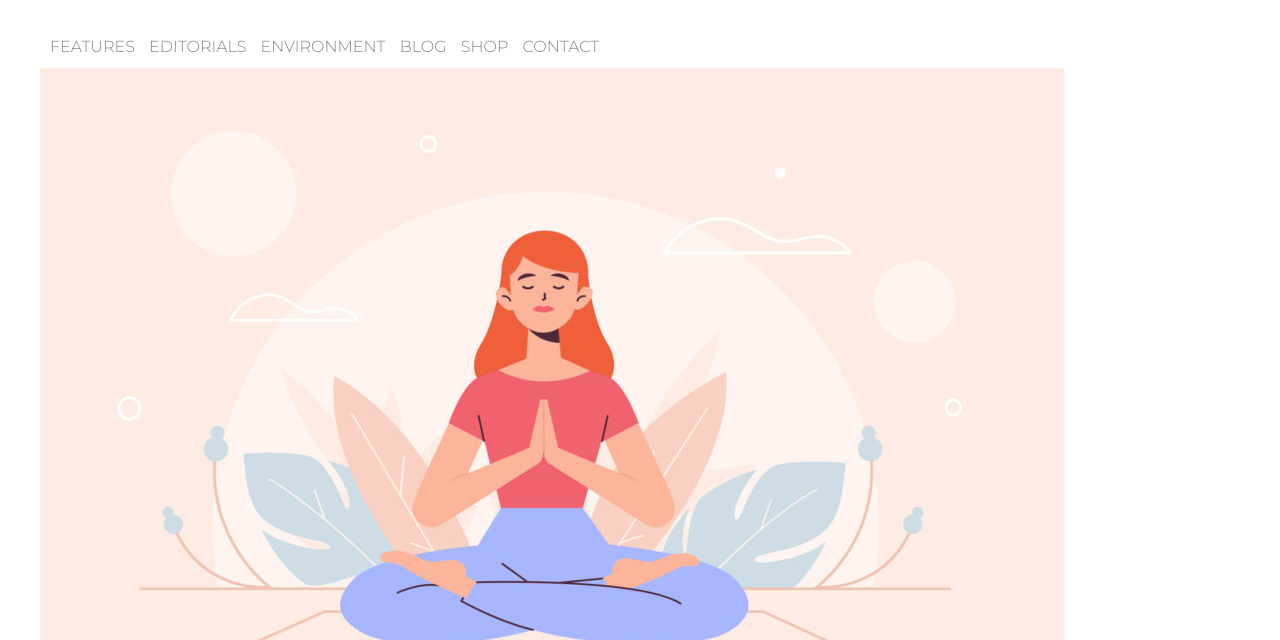
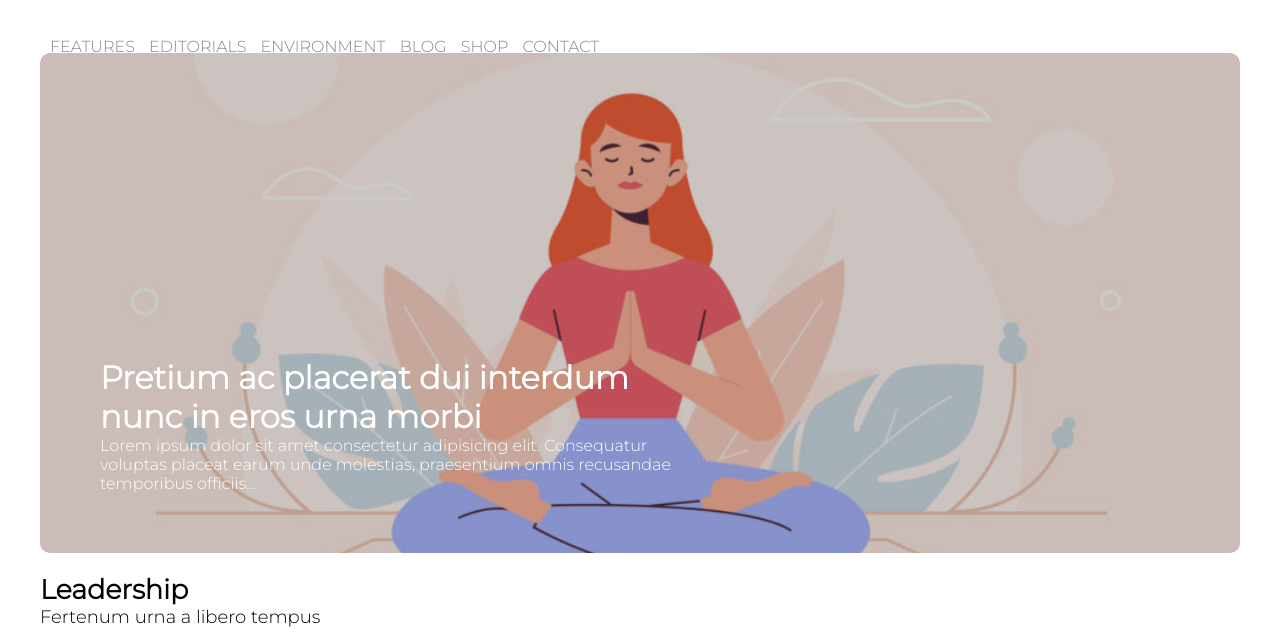
Before and after one commit to Ale28814/htmlcss-wp, a plain HTML site: page index.html in a window 1280 px wide. Shown: the part 92-732 px from the top of the page. Drawn offline with Linux system fonts and the light colour scheme.

Commit message:
Add Adjust

```diff
--- a/css/style.css
+++ b/css/style.css
@@ -79,14 +79,37 @@ nav{
 /*central-part top&bottom*/
 
 /*top*/
-.box-1{
-    height: 350px;
-    margin-top: 15px;
-    display: inline-block;
+.hero{
+    position: relative;
+    height: 500px;
+    border-radius: 10px;
+    overflow: hidden;
+
 }
 
 .hero img{
-    position: relative;
+    width: 100%;
+    height: 100%;
+    object-fit: cover;
+}
+
+.hero::before{
+    content: '';
+    position: absolute;
+    width: 100%;
+    height: 100%;
+    top: 0;
+    left: 0;
+    background: rgba(0, 0, 0, .2);
+}
+
+
+.hero-text{
+    position: absolute;
+    bottom: 60px;
+    left: 60px;
+    width: 50%;
+    color: #fff;
 }
 
 /*bottom*/
--- a/index.html
+++ b/index.html
@@ -46,6 +46,10 @@
                 <main class="box-1">
                     <div class="hero">
                         <img class="img" src="./img/banner.jpg" alt="">
+                        <div class="hero-text">
+                            <h1>Pretium ac placerat dui interdum nunc in eros urna morbi</h1>
+                            <p>Lorem ipsum dolor sit amet consectetur adipisicing elit. Consequatur voluptas placeat earum unde molestias, praesentium omnis recusandae temporibus officiis...</p>
+                        </div>
                     </div>
 
                 </main>
```
